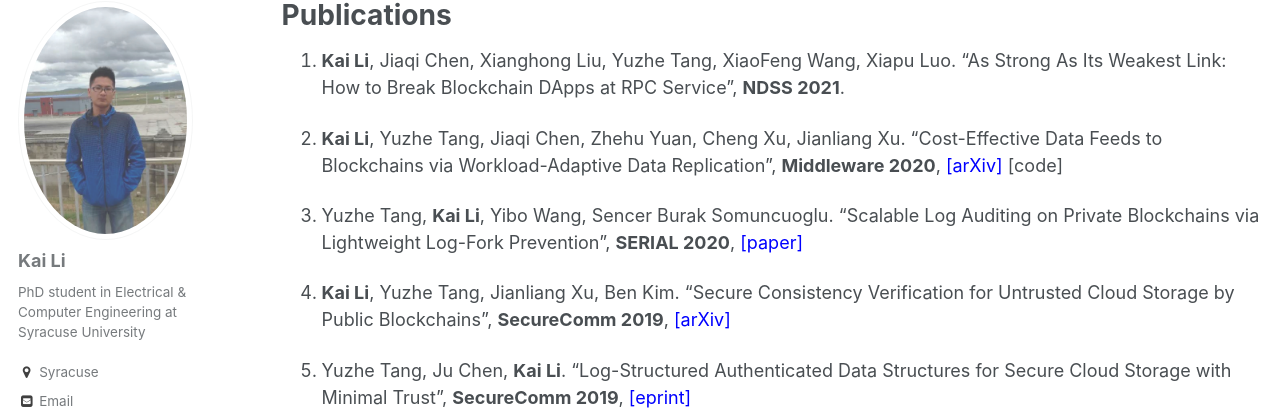
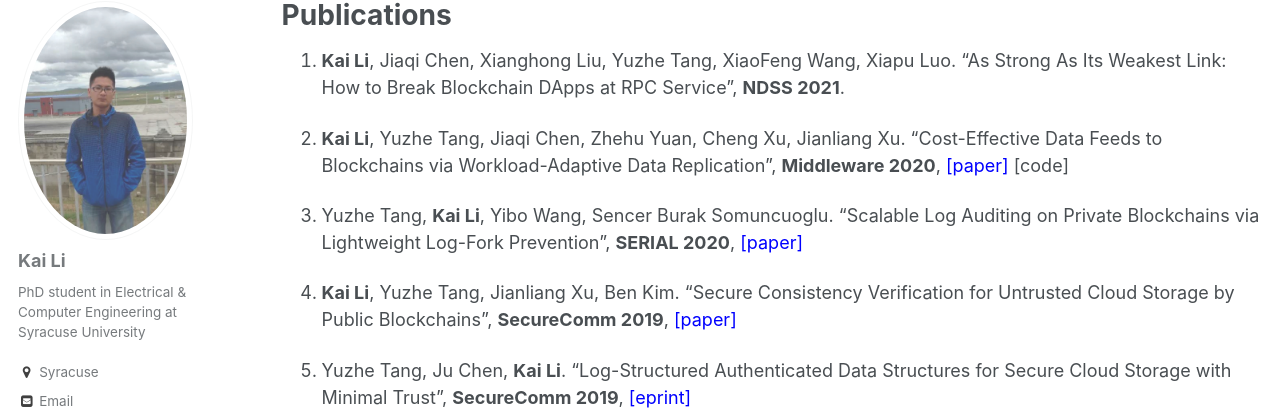
Before and after one commit to likai1993/likai1993.github.io, a Jekyll site: the page built from _pages/publications.md, in a window 1280 px wide. Shown: the part 117-536 px from the top of the page. Built offline with Jekyll 4.4.1, drawn with Linux system fonts in a browser that asks for light colours; some web fonts are replaced.

Commit message:
Update publications.md

```diff
--- a/_pages/publications.md
+++ b/_pages/publications.md
@@ -8,12 +8,12 @@ author_profile: true
 1. **Kai Li**, Jiaqi Chen, Xianghong Liu, Yuzhe Tang, XiaoFeng Wang, Xiapu Luo. "As Strong As Its Weakest Link: How to Break Blockchain DApps at RPC Service", **NDSS 2021**.
 
 
-2. **Kai Li**, Yuzhe Tang, Jiaqi Chen, Zhehu Yuan, Cheng Xu, Jianliang Xu. "Cost-Effective Data Feeds to Blockchains via Workload-Adaptive Data Replication", **Middleware 2020**, <span style="color:blue">[[arXiv]](https://arxiv.org/pdf/1911.04078.pdf)</span> [[code]](https://github.com/syracuse-fullstacksecurity/GRuB)
+2. **Kai Li**, Yuzhe Tang, Jiaqi Chen, Zhehu Yuan, Cheng Xu, Jianliang Xu. "Cost-Effective Data Feeds to Blockchains via Workload-Adaptive Data Replication", **Middleware 2020**, <span style="color:blue">[[paper]](https://arxiv.org/pdf/1911.04078.pdf)</span> [[code]](https://github.com/syracuse-fullstacksecurity/GRuB)
 
 3. Yuzhe Tang, **Kai Li**, Yibo Wang, Sencer Burak Somuncuoglu. "Scalable Log Auditing on Private Blockchains via Lightweight Log-Fork Prevention", **SERIAL 2020**, <span style="color:blue">[[paper]](https://dl.acm.org/doi/pdf/10.1145/3429884.3430032)</span>
 
 
-4. **Kai Li**, Yuzhe Tang, Jianliang Xu, Ben Kim. "Secure Consistency Verification for Untrusted Cloud Storage by Public Blockchains", **SecureComm 2019**, <span style="color:blue">[[arXiv]](https://arxiv.org/pdf/1904.06626.pdf)</span>
+4. **Kai Li**, Yuzhe Tang, Jianliang Xu, Ben Kim. "Secure Consistency Verification for Untrusted Cloud Storage by Public Blockchains", **SecureComm 2019**, <span style="color:blue">[[paper]](https://arxiv.org/pdf/1904.06626.pdf)</span>
 
 5. Yuzhe Tang, Ju Chen, **Kai Li**. "Log-Structured Authenticated Data Structures for Secure Cloud Storage with Minimal Trust", **SecureComm 2019**, <span style="color:blue">[[eprint]](https://eprint.iacr.org/2016/1063.pdf)</span>
 
```
